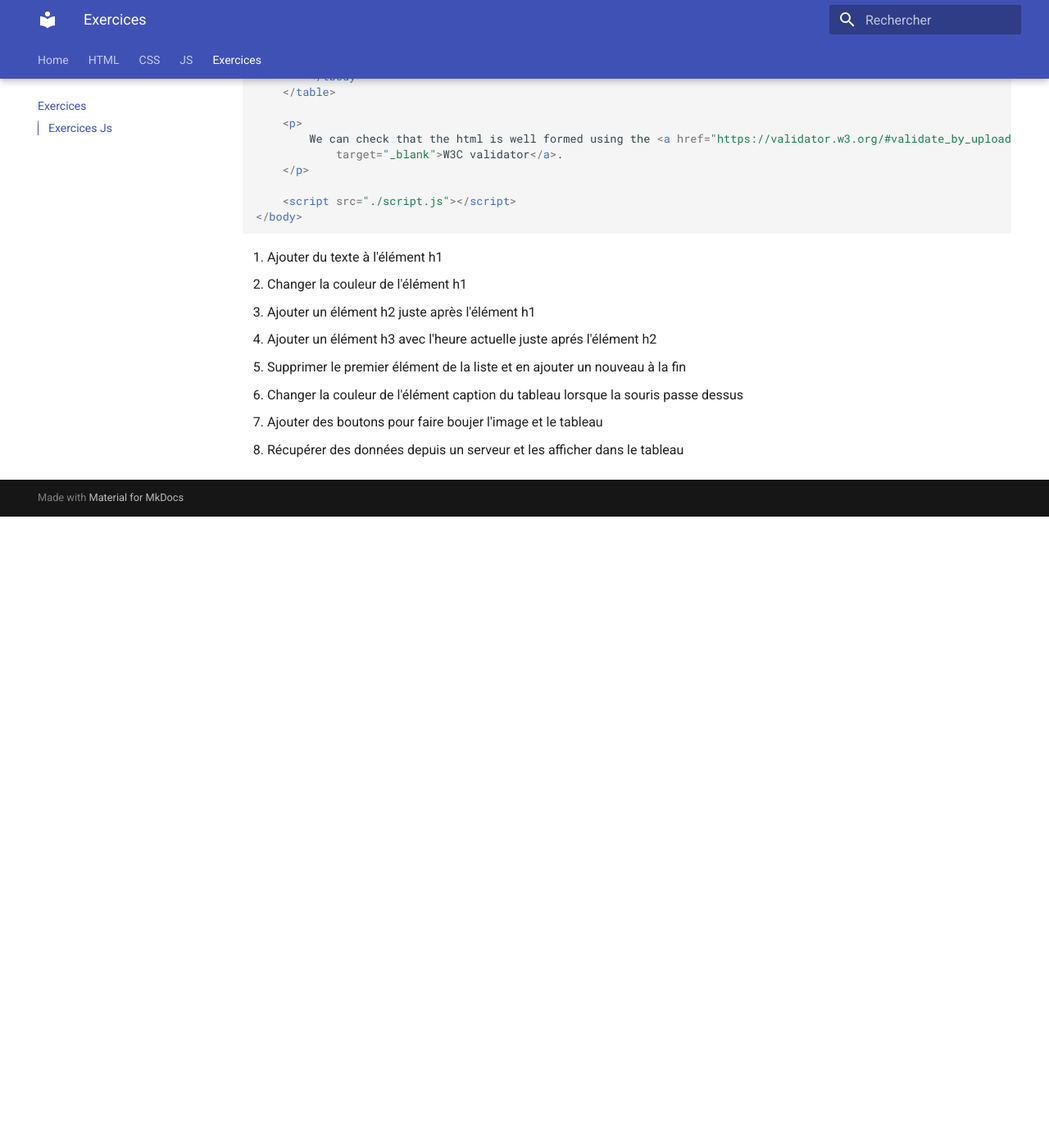
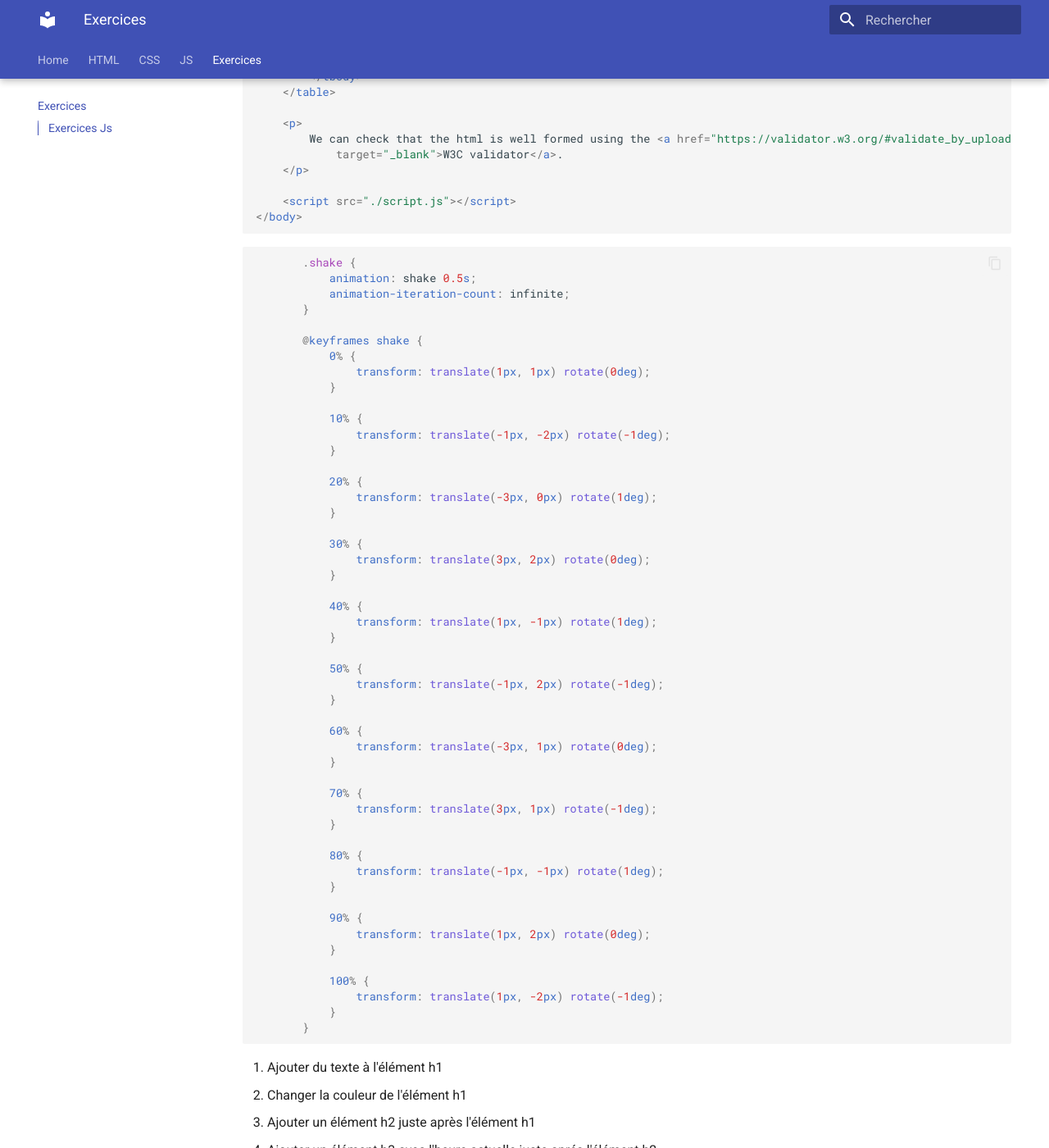
Before and after one commit to but-sd/guide-html, an MkDocs documentation site: the page built from docs/exercices.md, in a window 1280 px wide and 1400 px high, scrolled down 1271 px. Shown: the whole window at 82% size. Built offline with MkDocs 1.6.1 and Material for MkDocs 9.7.7, drawn with Linux system fonts in a browser that asks for light colours; before the commit the page ends 1901 px from its top, so only the background shows below that.

Commit message:
shake css

````diff
--- a/docs/exercices.md
+++ b/docs/exercices.md
@@ -71,6 +71,59 @@
 </body>
 ```
 
+```css
+       .shake {
+           animation: shake 0.5s;
+           animation-iteration-count: infinite;
+       }
+
+       @keyframes shake {
+           0% {
+               transform: translate(1px, 1px) rotate(0deg);
+           }
+
+           10% {
+               transform: translate(-1px, -2px) rotate(-1deg);
+           }
+
+           20% {
+               transform: translate(-3px, 0px) rotate(1deg);
+           }
+
+           30% {
+               transform: translate(3px, 2px) rotate(0deg);
+           }
+
+           40% {
+               transform: translate(1px, -1px) rotate(1deg);
+           }
+
+           50% {
+               transform: translate(-1px, 2px) rotate(-1deg);
+           }
+
+           60% {
+               transform: translate(-3px, 1px) rotate(0deg);
+           }
+
+           70% {
+               transform: translate(3px, 1px) rotate(-1deg);
+           }
+
+           80% {
+               transform: translate(-1px, -1px) rotate(1deg);
+           }
+
+           90% {
+               transform: translate(1px, 2px) rotate(0deg);
+           }
+
+           100% {
+               transform: translate(1px, -2px) rotate(-1deg);
+           }
+       }
+```
+
 1. Ajouter du texte à l'élément h1
 2. Changer la couleur de l'élément h1
 3. Ajouter un élément h2 juste après l'élément h1
@@ -80,8 +133,8 @@
 7. Ajouter des boutons pour faire boujer l'image et le tableau
 8. Récupérer des données depuis un serveur et les afficher dans le tableau
 
-
-<!-- **Solution**
+<!--
+**Solution**
 
 <details>
 
````
Also changed, not shown: other parts of docs/exercices.md (+0 -2 lines).
